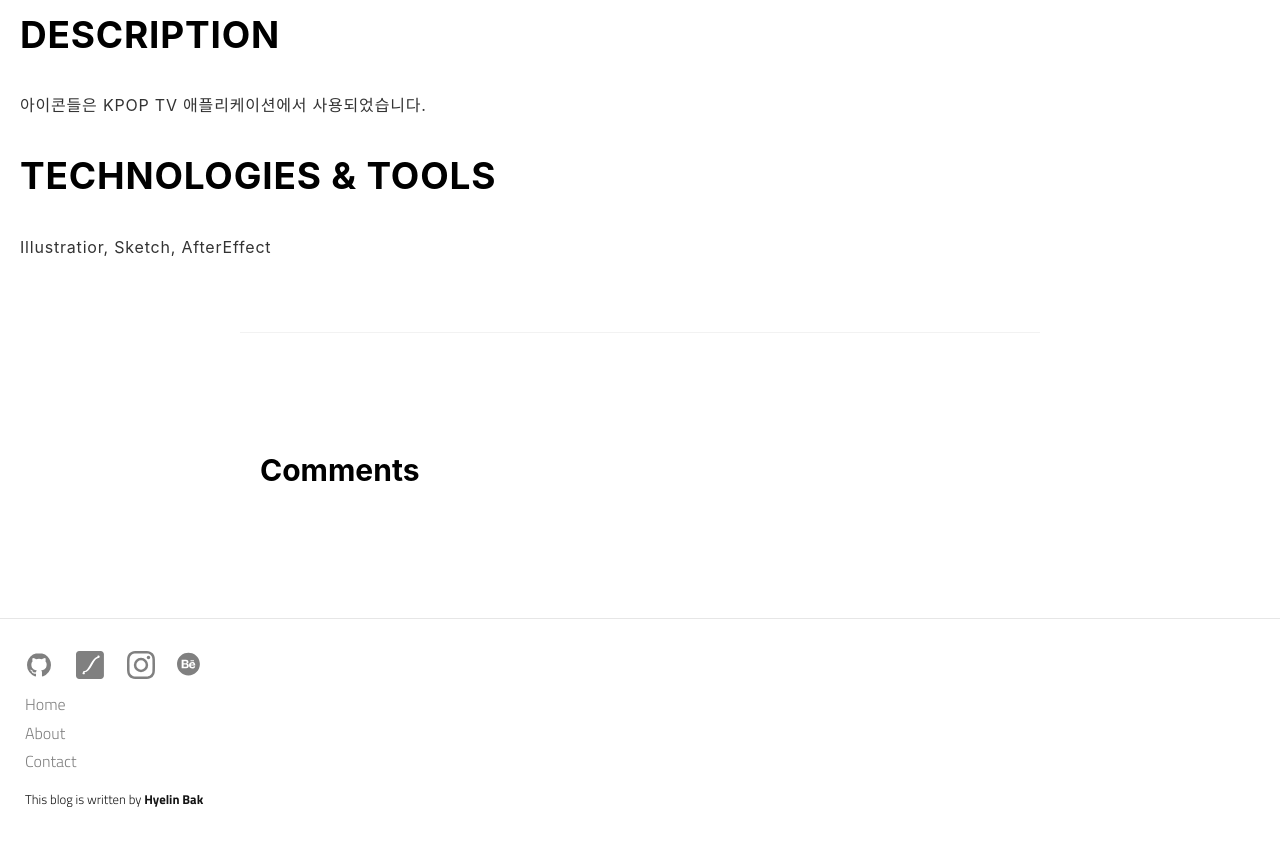
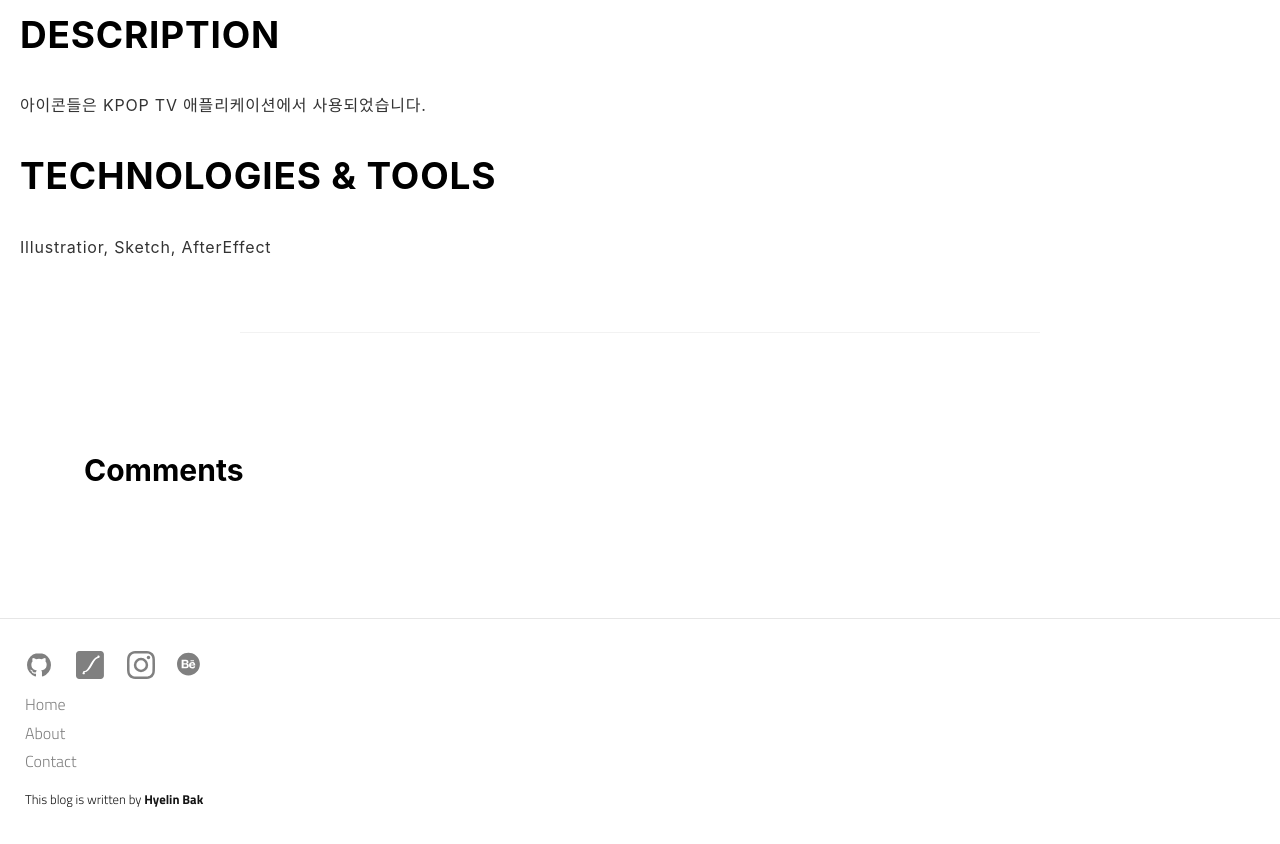
Before and after one commit to crazyjamy/crazyjamy.github.io, a Jekyll site: the page built from _posts/2020-09-30-icon-kpop.md, in a window 1280 px wide and 1400 px high, scrolled down 2347 px. Shown: the part 556-1400 px from the top of the window. Built offline with Jekyll 4.4.1, drawn with Linux system fonts in a browser that asks for light colours; comment, search, counter and statistics services are not loaded.

Commit message:
Update main.css

```diff
--- a/assets/css/main.css
+++ b/assets/css/main.css
@@ -760,7 +760,7 @@ pre code::after{
   }
 }
 .comments{
-  width:auto;max-width:50rem;float:none;display:block;margin-right:auto;margin-left:auto;padding-left:0;padding-right:0;padding:0 1.25rem;
+  width:auto;max-width:90%;float:none;display:block;margin-right:auto;margin-left:auto;padding-left:0;padding-right:0;padding:0 1.25rem;
 }
 .comments::after{
   content:'';display:table;clear:both
```
